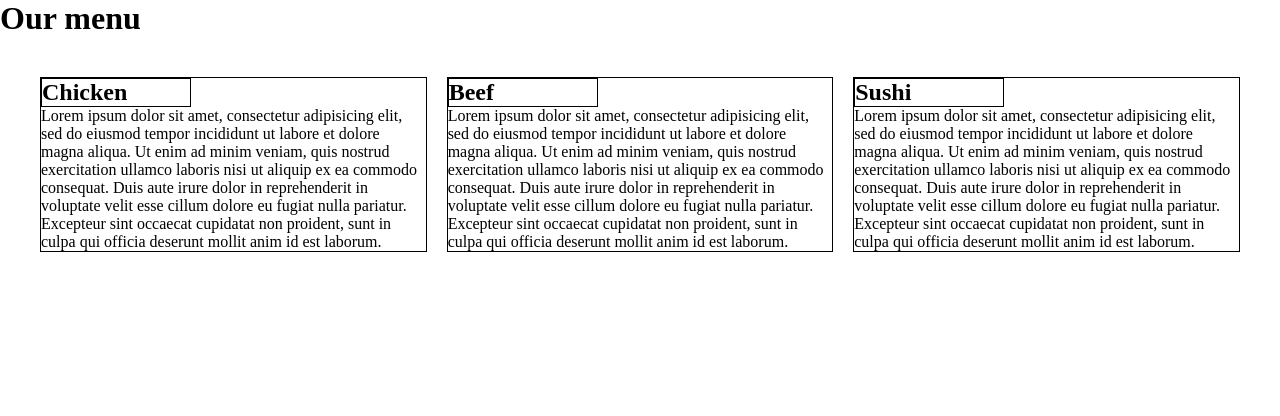
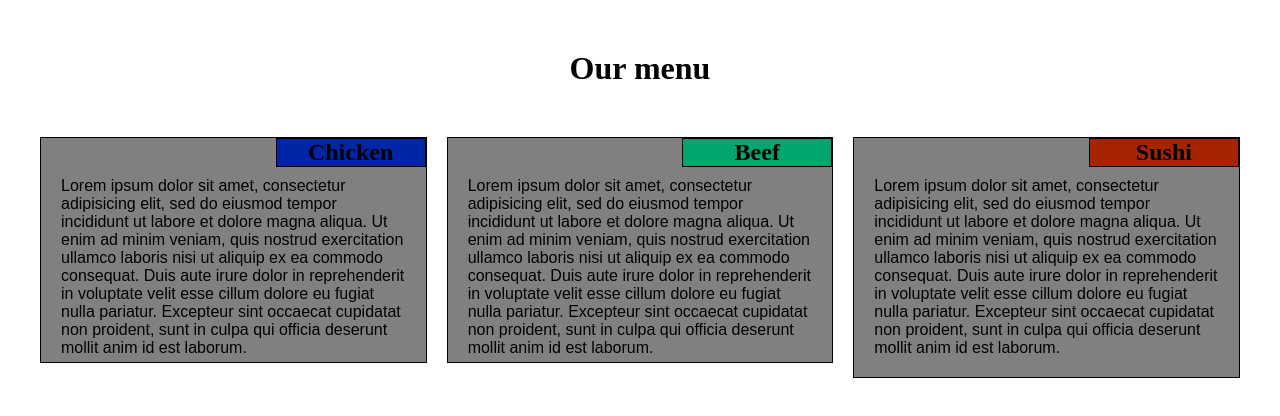
Before and after one commit to JhonyValmir/Assignments_coursera, a plain HTML site: page index.html in a window 1280 px wide. Drawn offline with Linux system fonts and the light colour scheme.

Commit message:
Terminer

```diff
--- a/index.html
+++ b/index.html
@@ -10,36 +10,42 @@
 	<h1>Our menu</h1>
 	<div class="row">
 	<div class="col-lg-2 col-md-3" id="chck">
-	<section id="chck">
-		<h2>Chicken</h2>
+	<section>
+		<h2 id="chck">Chicken</h2>
+		<p>
 		Lorem ipsum dolor sit amet, consectetur adipisicing elit, sed do eiusmod
 		tempor incididunt ut labore et dolore magna aliqua. Ut enim ad minim veniam,
 		quis nostrud exercitation ullamco laboris nisi ut aliquip ex ea commodo
 		consequat. Duis aute irure dolor in reprehenderit in voluptate velit esse
 		cillum dolore eu fugiat nulla pariatur. Excepteur sint occaecat cupidatat non
 		proident, sunt in culpa qui officia deserunt mollit anim id est laborum.
+		</p>
 	</section>
 	</div>
 	<div class="col-lg-2 col-md-3" id="beef">
-	<section id="beef">
-		<h2>Beef</h2>
+	<section>
+		<h2 id="beef">Beef</h2>
+		<p>
 		Lorem ipsum dolor sit amet, consectetur adipisicing elit, sed do eiusmod
 		tempor incididunt ut labore et dolore magna aliqua. Ut enim ad minim veniam,
 		quis nostrud exercitation ullamco laboris nisi ut aliquip ex ea commodo
 		consequat. Duis aute irure dolor in reprehenderit in voluptate velit esse
 		cillum dolore eu fugiat nulla pariatur. Excepteur sint occaecat cupidatat non
 		proident, sunt in culpa qui officia deserunt mollit anim id est laborum.
+		</p>
 	</section>
 	</div>
 	<div class="col-lg-2 col-md-6">
 	<section>
-		<h2>Sushi</h2>
+		<h2 id="sh">Sushi</h2>
+		<p>
 		Lorem ipsum dolor sit amet, consectetur adipisicing elit, sed do eiusmod
 		tempor incididunt ut labore et dolore magna aliqua. Ut enim ad minim veniam,
 		quis nostrud exercitation ullamco laboris nisi ut aliquip ex ea commodo
 		consequat. Duis aute irure dolor in reprehenderit in voluptate velit esse
 		cillum dolore eu fugiat nulla pariatur. Excepteur sint occaecat cupidatat non
 		proident, sunt in culpa qui officia deserunt mollit anim id est laborum.
+		<p>
 	</section>
 	</div>
 	</div>
--- a/style.css
+++ b/style.css
@@ -4,6 +4,24 @@
 	box-sizing: border-box;
 	margin: 0;
 	padding: 0;
+	font-family:Arial, Heveltica, sans-serif ;
+}
+h1 {
+	text-align: center;
+	margin: 50px 0px 10px;
+	font-size: 200%;
+	font-family: ALGERIAN, Times New Roman, serif;
+}
+h2 {
+	border: 1px solid black;
+	position: relative;
+	top: 0px;
+	right: 0px;
+	float: right;
+	width: 150px;
+	text-align: center;
+	font-size: 150%;
+	font-family: ALGERIAN, Times New Roman, serif;
 }
 
 .row {
@@ -13,17 +31,23 @@
 section {
 	border: 1px solid black;
 	margin: 10px;
+	background-color: gray;
 }
-h2 {
-	border: 1px solid black;
-	position: relative;
-	top: 0px;
-	right: 0px;
-	width: 150px;
+p {
+	padding: 10px 20px 5px;
+	clear: both;
 }
-
+h2#chck {
+	background-color: #0025a6;
+}
+h2#beef {
+	background-color: #00a66b;
+}
+h2#sh {
+	background-color: #a62500;
+}
 /*Desktop view*/
-@media (min-width: 1200px) {
+@media (min-width: 992px) {
 	.col-lg-1, .col-lg-2, .col-lg-3, .col-lg-6 {
 		float: left;
 	}
@@ -39,18 +63,9 @@ h2 {
 	.col-lg-6 {
 		width: 100%;
 	}
-	/*section#chck {
-		margin-right: 10px;
-	}
-
-	section {
-		width: 33.33%;
-		float: left;
-	}*/
-
 }
 /*tablette view*/
-@media (min-width: 768px) and (max-width: 1199px){
+@media (min-width: 768px) and (max-width: 991px){
 	.col-md-1, .col-md-2, .col-md-3, .col-md-6 {
 		float: left;
 	}
@@ -67,21 +82,6 @@ h2 {
 		width: 100%;
 	}
 
-
-	/*section {
-		width: 33.33%;
-		float: left;
-	}
-	.cl2 {
-		width: 100%;
-	}*/
-
 }
-/*mobile view
-@media (max-width: 767px){
-	section {
-		width: 33.33%;
-		float: left;
-	}
-
-}*/
+/*The mobile view is whatever the width less than or
+to 767 px.*/
```
